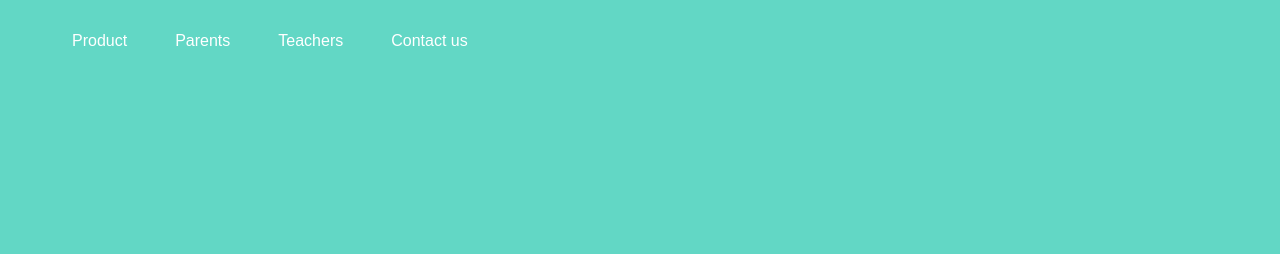
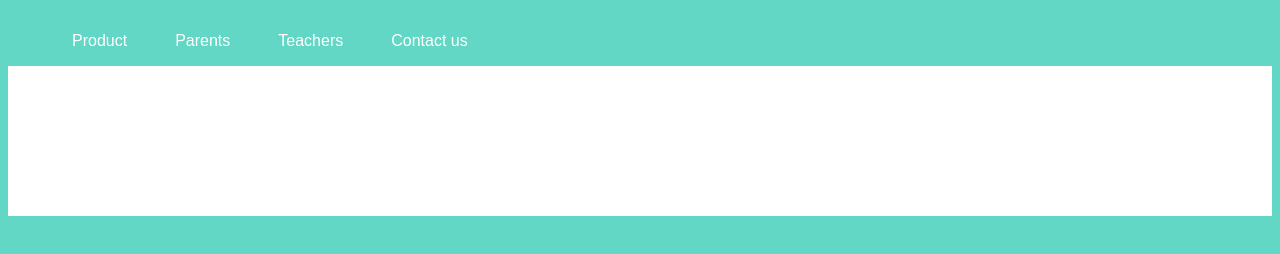
Before and after one commit to AgataLub/cherrypop, a plain HTML site: page header.html in a window 1280 px wide. Drawn offline with Linux system fonts and the light colour scheme; a web font is replaced by a local one.

Commit message:
footer added

```diff
--- a/header.css
+++ b/header.css
@@ -11,12 +11,6 @@
 
       --white-space: 1.2rem;
   }
-
-/*
-header {
-    padding: 2rem;
-}
-*/
 
   body {
       background-color: var(--bg-color);
@@ -47,9 +41,8 @@ nav {
       text-decoration: underline;
 }
 
-/*
-a:active {
-    text-decoration: underline;
-    font-size: 27px;
+footer {
+    background-color: var(--link-color);
+    width: 100%;
+    height: 150px;
 }
-*/
--- a/header.html
+++ b/header.html
@@ -25,5 +25,9 @@
     </header>
 
 
+<footer>
 
+
+
+</footer>
 </body></html>
```
